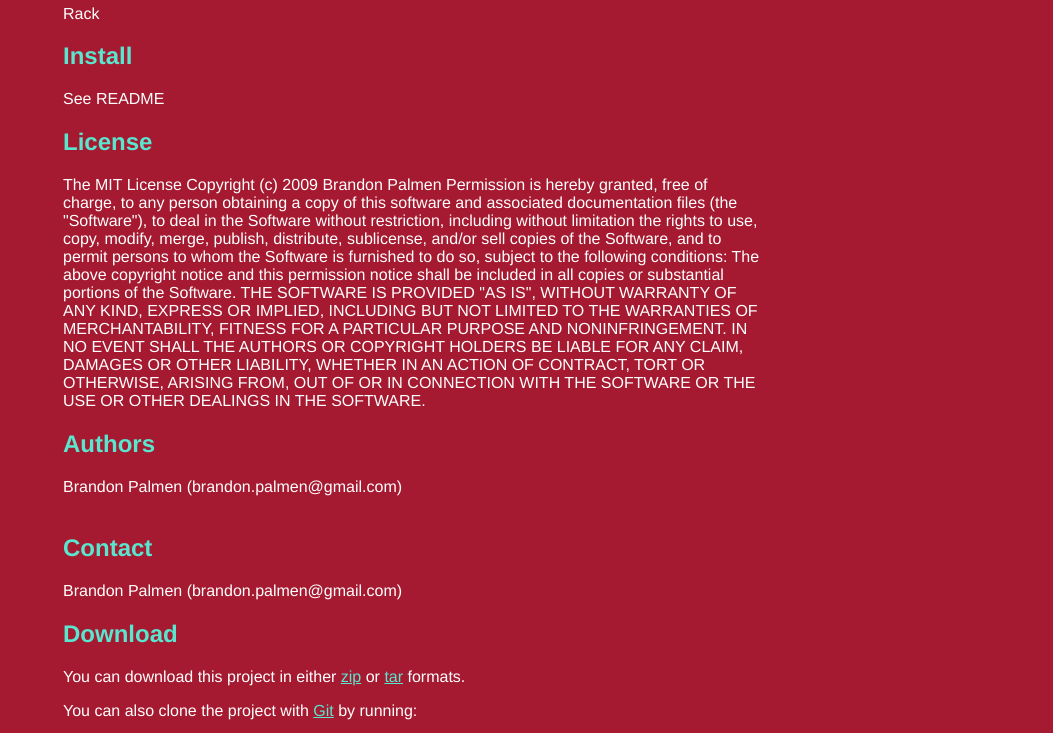
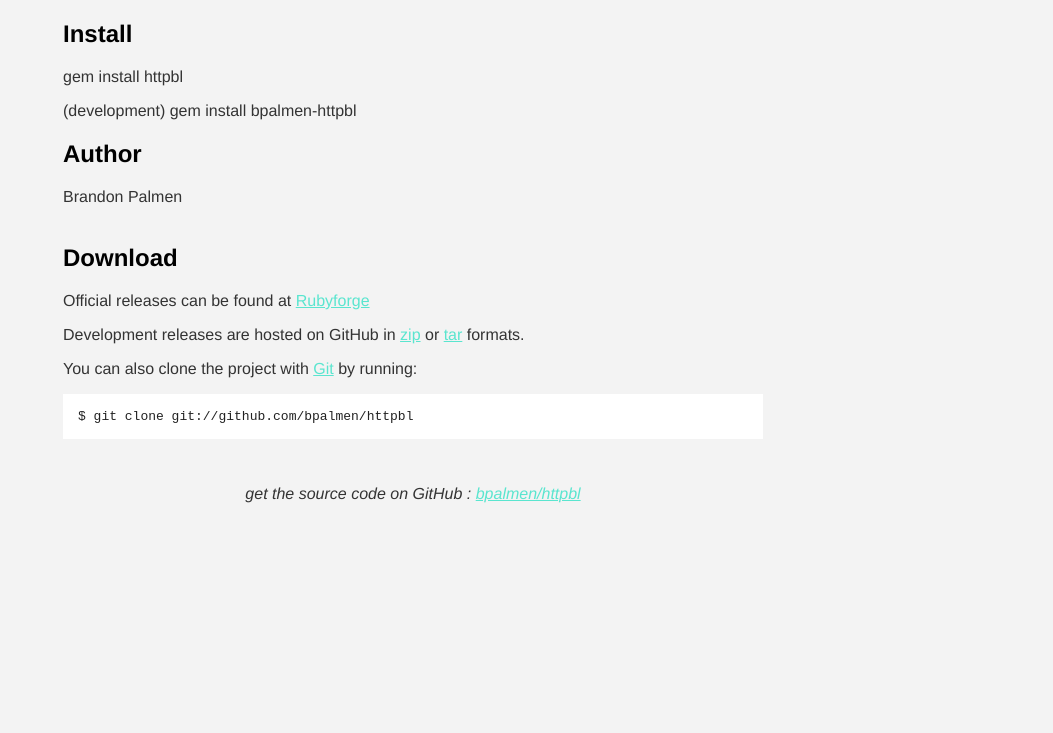
Before and after one commit to bpalmen/httpbl, a plain HTML site: page index.html in a window 1280 px wide. Shown: the part 350-1083 px from the top of the page, without its empty margins (227-1280 px from the left). After the commit the page ends 861 px from the top, so only its background shows below. Drawn offline with Linux system fonts and the light colour scheme.

Commit message:
updating github info page

```diff
--- a/index.html
+++ b/index.html
@@ -5,28 +5,28 @@
 <head>
 	<meta http-equiv="Content-Type" content="text/html; charset=utf-8"/>
 
-	<title>bpalmen/httpbl @ GitHub</title>
+	<title>HttpBL @ GitHub</title>
 
 	<style type="text/css">
 		body {
   		margin-top: 1.0em;
-  		background-color: #a51a30;
+  		background-color: #f3f3f3;
 		  font-family: "helvetica";
-  		color: #ffffff;
+  		color: #333;
     }
     #container {
       margin: 0 auto;
       width: 700px;
     }
-		h1 { font-size: 3.8em; color: #5ae5cf; margin-bottom: 3px; }
+		h1 { font-size: 3.8em; color: #000; margin-bottom: 3px; }
 		h1 .small { font-size: 0.4em; }
 		h1 a { text-decoration: none }
-		h2 { font-size: 1.5em; color: #5ae5cf; }
-    h3 { text-align: center; color: #5ae5cf; }
+		h2 { font-size: 1.5em; color: #000; }
+    h3 { text-align: center; color: #000; }
     a { color: #5ae5cf; }
     .description { font-size: 1.2em; margin-bottom: 30px; margin-top: 30px; font-style: italic;}
     .download { float: right; }
-		pre { background: #000; color: #fff; padding: 15px;}
+		pre { background: #fff; color: #222; padding: 15px;}
     hr { border: 0; width: 80%; border-bottom: 1px solid #aaa}
     .footer { text-align:center; padding-top:30px; font-style: italic; }
 	</style>
@@ -45,52 +45,29 @@
         <img border="0" width="90" src="http://github.com/images/modules/download/tar.png"></a>
     </div>
 
-    <h1><a href="http://github.com/bpalmen/httpbl">httpbl</a>
-      <span class="small">by <a href="http://github.com/bpalmen">bpalmen</a></small></h1>
+    <h1><a href="http://github.com/bpalmen/httpbl">HttpBL</a>
+      <span class="small"><a href="http://github.com/bpalmen"></a></small></h1>
 
     <div class="description">
-      HttpBL is a Rack middleware filter that blocks requests from suspicious IP addresses.
+      HttpBL is a Rack-based IP-filter that blocks requests from suspicious robots.
     </div>
 
-    <p>HttpBL is drop-in IP-filtering middleware for Rails 2.3+ and other Rack-based applications. It resolves information about each request's source IP address from the Http:BL service at http://projecthoneypot.org, and denies access to clients whose IP addresses are associated with suspicious behavior like impolite crawling, comment-spamming and email-harvesting.</p><h2>Dependencies</h2>
+    <p>HttpBL is IP-filtering middleware for Rails 2.3+ and other Rack-based applications. It resolves information about each request's source IP address from the Http:BL service at http://projecthoneypot.org, and denies access to clients whose IP addresses are associated with suspicious behavior like impolite crawling, comment-spamming and email-harvesting.</p><h2>Dependencies</h2>
 <p>Rack</p>
 <h2>Install</h2>
-<p>See README</p>
-<h2>License</h2>
-<p>The MIT License
+<p>gem install httpbl</p>
+<p>(development) gem install bpalmen-httpbl</p>
 
-Copyright (c) 2009 Brandon Palmen
-
-Permission is hereby granted, free of charge, to any person obtaining a copy
-of this software and associated documentation files (the "Software"), to deal
-in the Software without restriction, including without limitation the rights
-to use, copy, modify, merge, publish, distribute, sublicense, and/or sell
-copies of the Software, and to permit persons to whom the Software is
-furnished to do so, subject to the following conditions:
-
-The above copyright notice and this permission notice shall be included in
-all copies or substantial portions of the Software.
-
-THE SOFTWARE IS PROVIDED "AS IS", WITHOUT WARRANTY OF ANY KIND, EXPRESS OR
-IMPLIED, INCLUDING BUT NOT LIMITED TO THE WARRANTIES OF MERCHANTABILITY,
-FITNESS FOR A PARTICULAR PURPOSE AND NONINFRINGEMENT. IN NO EVENT SHALL THE
-AUTHORS OR COPYRIGHT HOLDERS BE LIABLE FOR ANY CLAIM, DAMAGES OR OTHER
-LIABILITY, WHETHER IN AN ACTION OF CONTRACT, TORT OR OTHERWISE, ARISING FROM,
-OUT OF OR IN CONNECTION WITH THE SOFTWARE OR THE USE OR OTHER DEALINGS IN
-THE SOFTWARE.
-</p>
-<h2>Authors</h2>
-<p>Brandon Palmen (brandon.palmen@gmail.com)
+<h2>Author</h2>
+<p>Brandon Palmen
 <br/>
 <br/>      </p>
-<h2>Contact</h2>
-<p>Brandon Palmen (brandon.palmen@gmail.com)
-<br/>      </p>
-
 
     <h2>Download</h2>
+	<p>Official releases can be found at <a href="http://rubyforge.org/frs/?group_id=8041">Rubyforge</a></p>
+
     <p>
-      You can download this project in either
+      Development releases are hosted on GitHub in
       <a href="http://github.com/bpalmen/httpbl/zipball/master">zip</a> or
       <a href="http://github.com/bpalmen/httpbl/tarball/master">tar</a> formats.
     </p>
```
